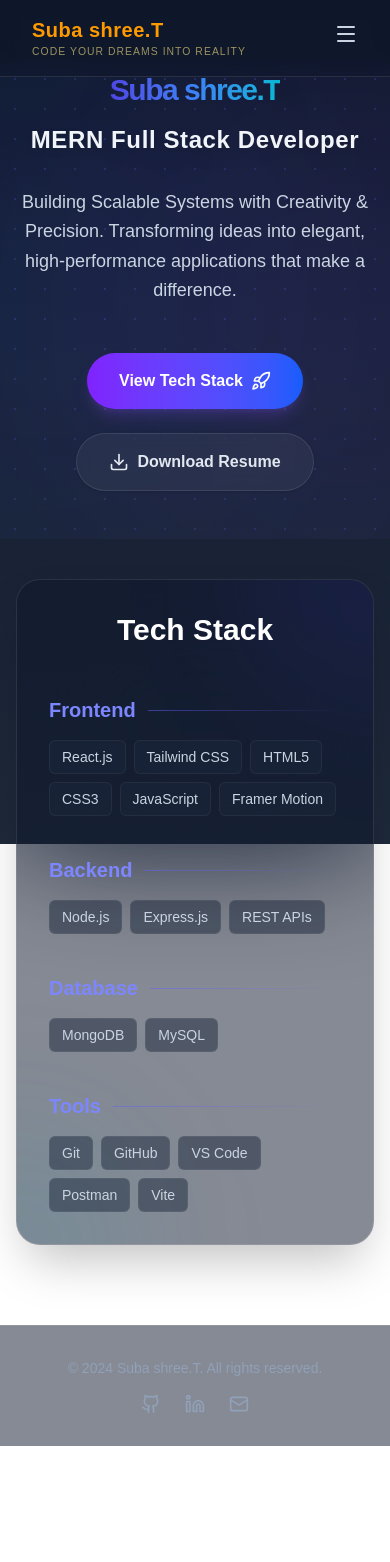
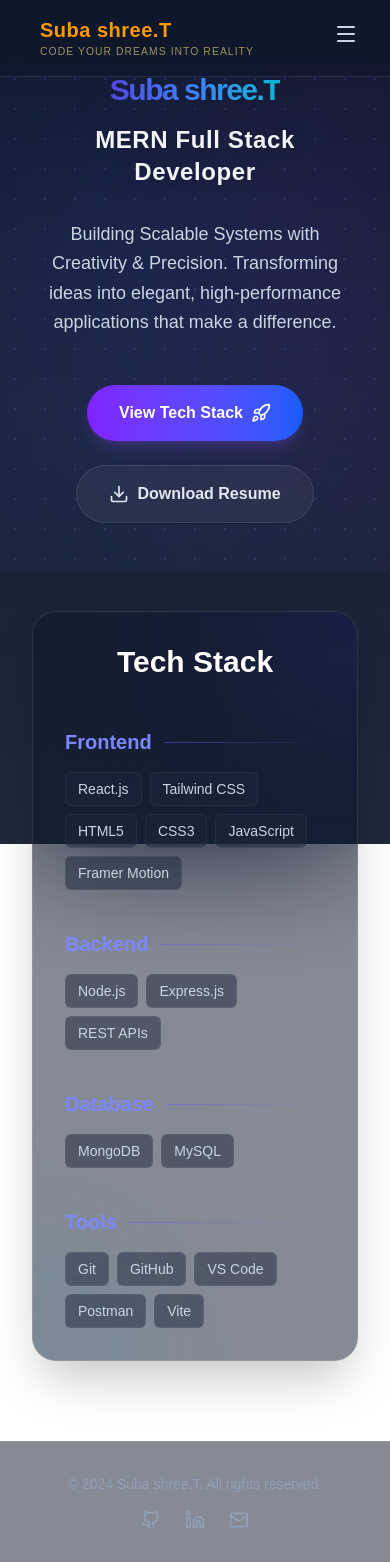
Before and after one commit to suba466/portfolio, a React app: page / in a window 390 px wide. Before the commit the page ends 1446 px from the top, so only its background shows below. Built offline with nearby package versions, Linux system fonts and the light colour scheme; the HTML template or start-up script is replaced by a standard one.

Commit message:
Refine layout padding and alignment for better responsiveness

```diff
--- a/src/components/Contact.jsx
+++ b/src/components/Contact.jsx
@@ -22,12 +22,21 @@ const Contact = () => {
         e.preventDefault();
         const { name, email, message } = formData;
 
+        // Show alert as requested
+        alert("Message Sent Successfully!");
+
         // Construct mailto link
-
         const mailSubject = `Portfolio Contact from ${name}`;
         const mailBody = `Name: ${name}%0D%0AEmail: ${email}%0D%0A%0D%0AMessage:%0D%0A${message}`;
 
         window.location.href = `mailto:${YOUR_EMAIL}?subject=${encodeURIComponent(mailSubject)}&body=${mailBody}`;
+
+        // Reset form
+        setFormData({
+            name: '',
+            email: '',
+            message: ''
+        });
     };
 
     const contactInfo = [
@@ -58,7 +67,7 @@ const Contact = () => {
     ];
 
     return (
-        <section className="min-h-screen py-20 px-4 max-w-7xl mx-auto flex items-center justify-center">
+        <section className="min-h-screen py-20 px-8 md:px-16 max-w-7xl mx-auto flex items-center justify-center">
             <div className="grid grid-cols-1 lg:grid-cols-3 gap-8 w-full">
 
                 {/* Left Column: Contact Form */}
--- a/src/components/Hero.jsx
+++ b/src/components/Hero.jsx
@@ -4,7 +4,7 @@ import resume from '../assets/Suba_shree.pdf';
 
 const Hero = () => {
     return (
-        <section id="home" className="flex flex-col justify-start pt-2 pb-12 md:justify-start md:pt-12 md:pb-32 items-center text-center px-4 relative overflow-hidden bg-transparent transition-colors duration-300">
+        <section id="home" className="flex flex-col justify-start pt-2 pb-12 md:justify-start md:pt-12 md:pb-32 items-center text-center px-8 md:px-16 relative overflow-hidden bg-transparent transition-colors duration-300">
             {/* Background Effects */}
             {/* Removed blocking overlay to show global background */}
 
--- a/src/components/Navbar.jsx
+++ b/src/components/Navbar.jsx
@@ -19,7 +19,7 @@ const Navbar = () => {
         <nav className="fixed top-0 left-0 right-0 z-50 px-8 md:px-16 py-4 transition-all duration-300 backdrop-blur-sm bg-slate-900/50 border-b border-white/10">
             <div className="max-w-7xl mx-auto flex justify-between items-center">
                 {/* Left: Brand */}
-                <Link to="/" className="flex items-center gap-3 group">
+                <Link to="/" className="flex items-center gap-3 group pl-2">
                     <div className="flex flex-col">
                         <span className="text-xl font-bold text-amber-500 tracking-wide font-outfit group-hover:text-amber-400 transition-colors">
                             Suba shree.T
--- a/src/components/Projects.jsx
+++ b/src/components/Projects.jsx
@@ -65,7 +65,7 @@ const ProjectCard = ({ project, index, isSingle }) => (
 
 const Projects = () => {
     return (
-        <section id="projects" className="py-20 px-4 max-w-7xl mx-auto">
+        <section id="projects" className="py-20 px-8 md:px-16 max-w-7xl mx-auto">
             <motion.div
                 initial={{ opacity: 0, y: 20 }}
                 whileInView={{ opacity: 1, y: 0 }}
--- a/src/components/Resume.jsx
+++ b/src/components/Resume.jsx
@@ -101,7 +101,7 @@ const Resume = () => {
     );
 
     return (
-        <section className="min-h-screen pt-4 pb-20 px-4 max-w-5xl mx-auto">
+        <section className="min-h-screen pt-4 pb-20 px-8 md:px-16 max-w-5xl mx-auto">
             <motion.div
                 initial={{ opacity: 0, y: 20 }}
                 animate={{ opacity: 1, y: 0 }}
--- a/src/components/TechStack.jsx
+++ b/src/components/TechStack.jsx
@@ -21,7 +21,7 @@ const techCategories = [
 
 const TechStack = () => {
     return (
-        <section id="tech" className="pt-10 pb-20 px-4 max-w-5xl mx-auto">
+        <section id="tech" className="pt-10 pb-20 px-8 md:px-16 max-w-5xl mx-auto">
             <motion.div
                 initial={{ opacity: 0, y: 20 }}
                 whileInView={{ opacity: 1, y: 0 }}
```
